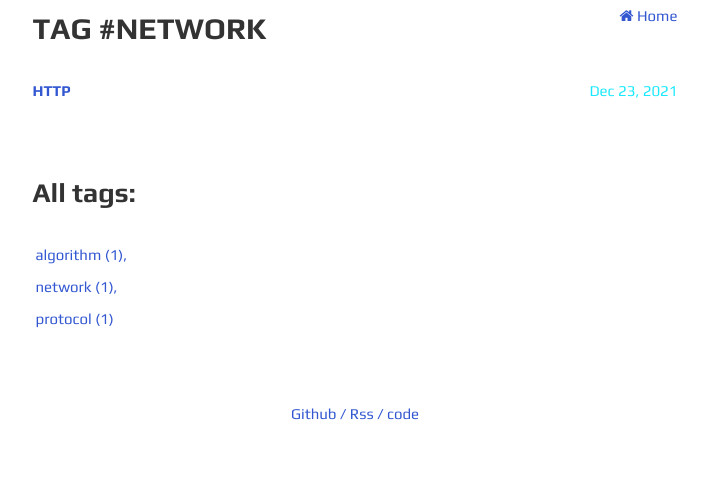
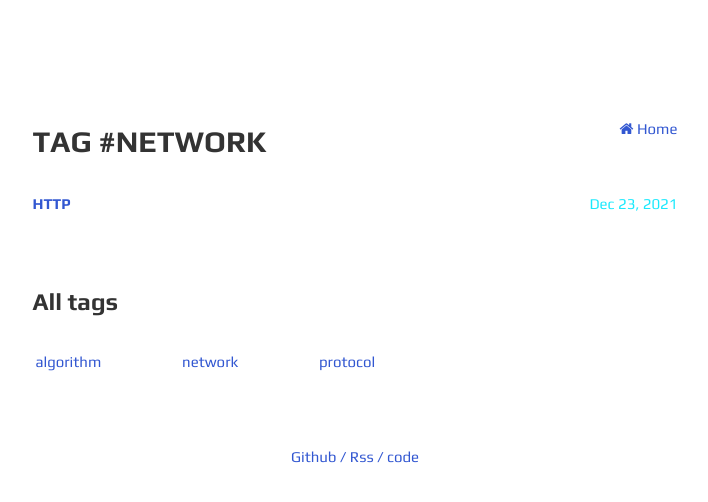
Before and after one commit to beomsookim96/TIL, a Jekyll site: the page built from tag/network/index.html, in a window 1280 px wide. Shown: the top 502 px of the page, without its empty margins (285-993 px from the left). Built offline with Jekyll 4.4.1, drawn with Linux system fonts in a browser that asks for light colours.

Commit message:
fix : layout

```diff
--- a/_config.yml
+++ b/_config.yml
@@ -2,7 +2,7 @@ site: beomsookim96
 title: beomsookim96
 greetings: Wellcome to my pirate ship
 description: >-
-  Better than yesterday.
+  for find my One-piece.
 lang: en-US
 timezone:  Asia/Seoul
 repo: https://github.com/beomsookim96/beomsookim96.github.io # site repo [optional]
--- a/_layouts/tag.html
+++ b/_layouts/tag.html
@@ -3,6 +3,8 @@ layout: default
 ---
 
 
+<section id="intro">
+</section>
 
 <section class="posts">
   <div class="flex-row-between">
@@ -20,16 +22,15 @@ layout: default
 </section>
 
 <section class="tags">
-  <h2>All tags:</h2>
+  <h3>All tags</h3>
   {% assign tags = site.tags | sort %}
-  {% for tag in tags %}
   <ul>
+    {% for tag in tags %}
     <li>
-	    <a class="posts" href="{{ site.url }}{{ site.baseurl }}/tag/{{ tag | first | slugify }}/">{{ tag[0] | replace:'-', ' '
-        }} ({{ tag | last | size
-        }}){% unless forloop.last %}, {% endunless %}
+      <a class="posts" href="{{ site.url }}{{ site.baseurl }}/tag/{{ tag | first | slugify }}/">{{ tag[0] | replace:'-', ' '
+        }}{% unless forloop.last %} {% endunless %}
       </a>
     </li>
+    {% endfor %}
   </ul>
-  {% endfor %}
 </section>
```
